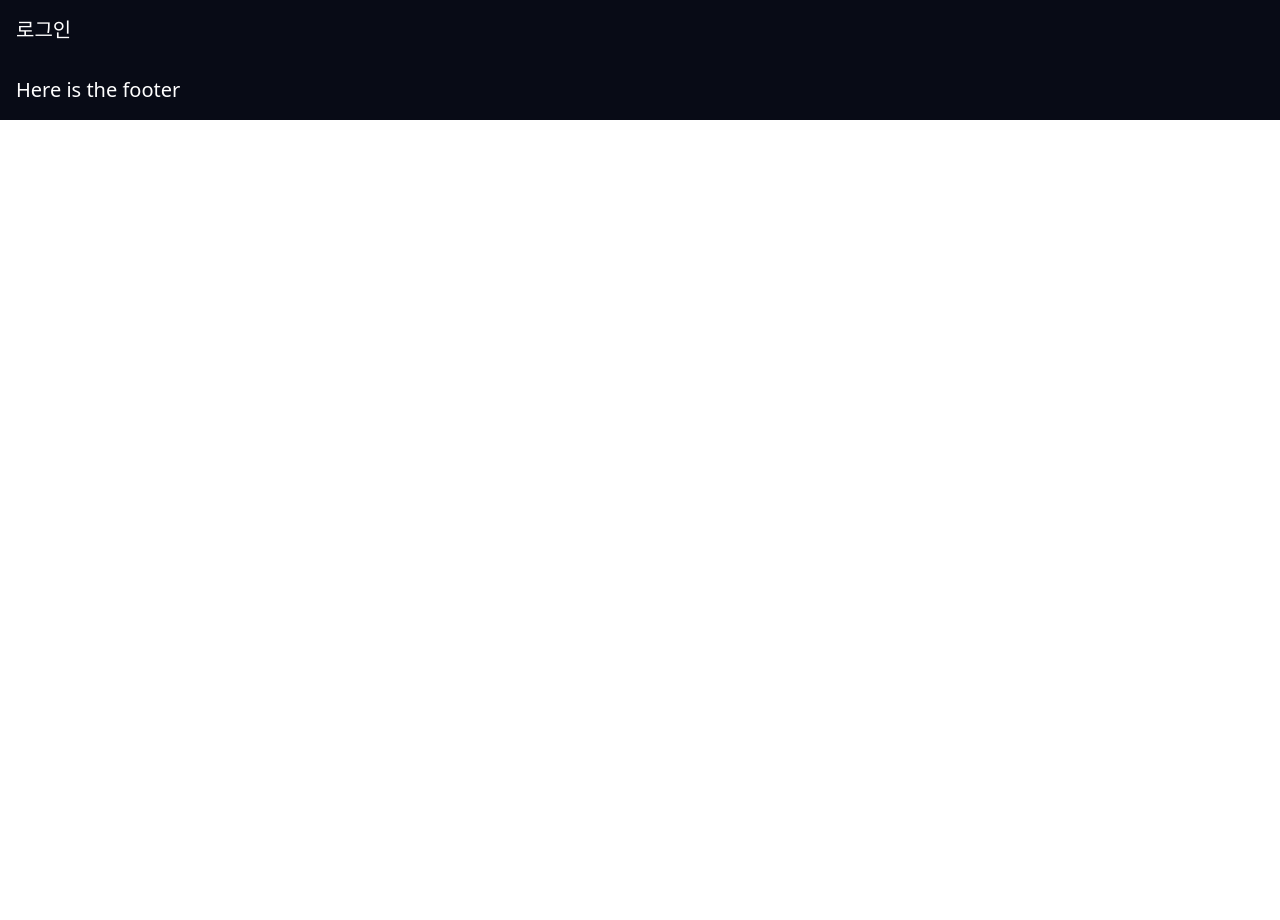
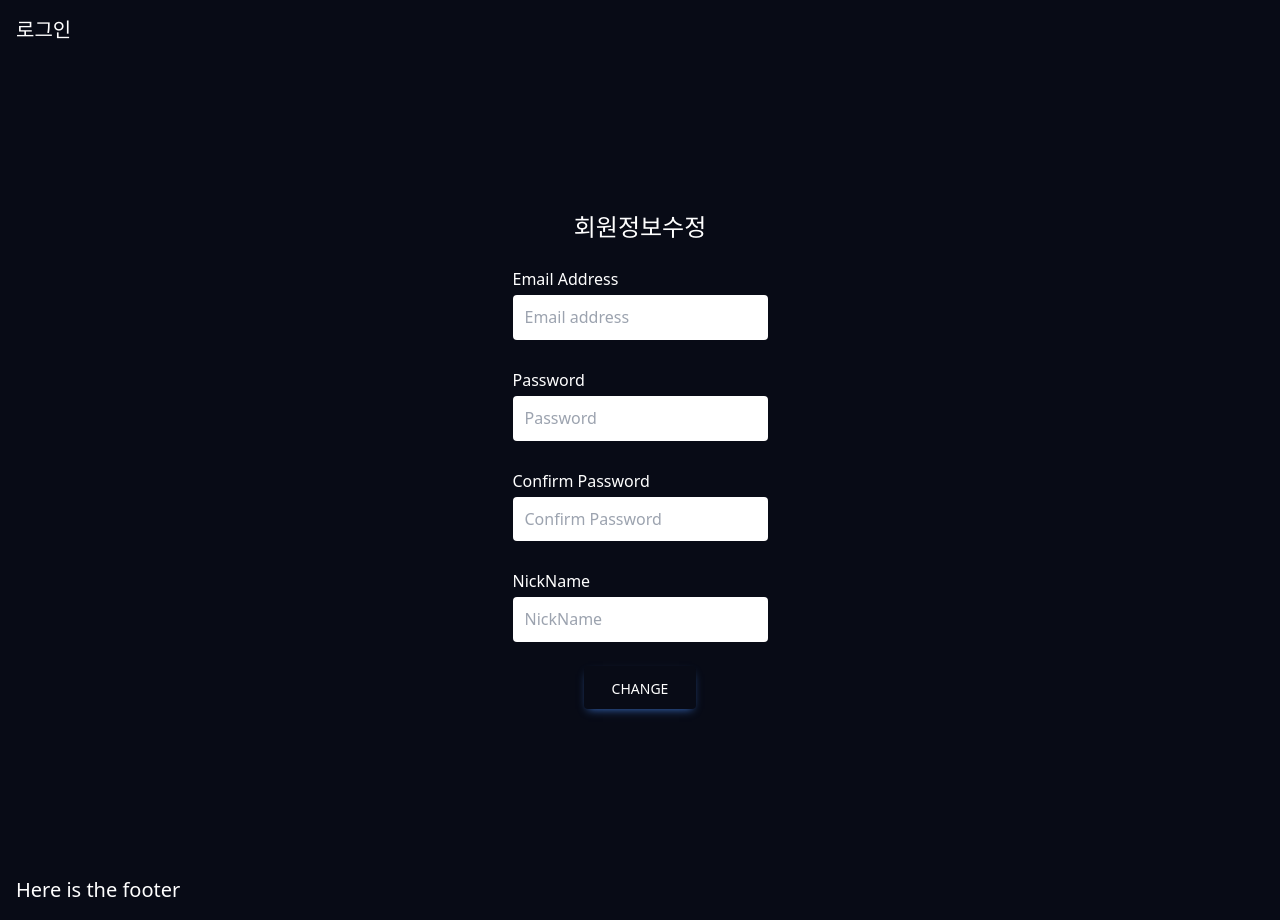
Before and after one commit to 2023-SMHRD-SW-Fullstack-1/Blueme, a React (Create React App) app in the folder client/react/: page /Memberinfochange in a window 1280 px wide. Before the commit the page ends 800 px from the top, so only its background shows below. Built offline with nearby package versions, Linux system fonts and the light colour scheme.

Commit message:
MemberDesign created

```diff
--- a/client/react/src/App.js
+++ b/client/react/src/App.js
@@ -1,10 +1,12 @@
 import React from "react";
-import Header from "./components/Header";
 
 import Main from "./components/Main";
 import Join from "./components/Member/Join";
 import Login from "./components/Member/Login";
-import Footer from "./components/Footer";
+import Footer from "./components/Layout/Footer";
+import Header from "./components/Layout/Header";
+import Memberinfochange from "./components/Member/Memberinfochange";
+import Memberinfo from "./components/Member/Memberinfo";
 
 import "./Tailwind.css";
 import { BrowserRouter as Router, Routes, Route } from "react-router-dom";
@@ -22,6 +24,8 @@ const App = () => {
           <Route path="/" element={<Main />} />
           <Route path="/Login" element={<Login />} />
           <Route path="/Join" element={<Join />} />
+          <Route path="/Memberinfo" element={<Memberinfo />} />
+          <Route path="/Memberinfochange" element={<Memberinfochange />} />
           {/* 필요한 경우 추가 Route 설정 */}
         </Routes>
 
--- a/client/react/src/components/footer.jsx
+++ b/client/react/src/components/Layout/Footer.jsx
@@ -1,5 +1,4 @@
 import React from "react";
-import "../index.css";
 
 function Footer() {
   return (
--- a/client/react/src/components/Main.jsx
+++ b/client/react/src/components/Main.jsx
@@ -1,8 +1,25 @@
 import React from "react";
-import "../index.css";
 
 function Main() {
-  return <div>dd</div>;
+  return (
+    <div className=" min-h-screen flex flex-col justify-center items-center bg-custom-blue text-custom-white max-h-[calc(100vh-HeaderHeight-FooterHeight)] overflow-auto">
+      <h3 class="font-bold text-4xl font-sans mb-10">당신이 좋아하는 가수는?</h3>
+      <div class="grid grid-cols-1 sm:grid-cols-1 md:grid-cols-2 gap-x-6 gap-y-10">
+        {Array(6)
+          .fill()
+          .map((_, i) => (
+            <button key={i} class="flex flex-col items-center space-y-4">
+              <img
+                src={`https://randomuser.me/api/portraits/men/${i + 1}.jpg`}
+                alt=""
+                class="rounded-full w-[150px] h-[150px] object-cover"
+              />
+              <h5 class="font-semibold">Bernard</h5>
+            </button>
+          ))}
+      </div>
+    </div>
+  );
 }
 
 export default Main;
--- a/client/react/src/components/Member/Join.jsx
+++ b/client/react/src/components/Member/Join.jsx
@@ -6,10 +6,10 @@ const Join = () => {
   const months = Array.from({ length: 12 }, (_, i) => i + 1);
   const days = Array.from({ length: 31 }, (_, i) => i + 1);
   return (
-    <div className="bg-custom-blue flex flex-col justify-center items-center">
+    <div className="bg-custom-blue flex flex-col justify-center items-center text-custom-white min-h-screen">
       <div className="relative mb-6">
         <a
-          className="mb-3 flex w-full items-center justify-center rounded bg-primary px-7 pb-2.5 pt-3 text-center bg-custom-blue text-custom-white font-medium uppercase leading-normal text-white shadow-[0_4px_9px_-4px_#3b71ca] transition duration-150 ease-in-out hover:bg-primary-600 hover:shadow-[0_8px_9px_-4px_rgba(59,113,202,0.3),0_4px_18px_0_rgba(59,113,202,0.2)] focus:bg-primary-600 focus:shadow-[0_8px_9px_-4px_rgba(59,113,202,0.3),0_4px_18px_0_rgba(59,113,202,0.2)] focus:outline-none focus:ring-0 active:bg-primary-700 active:shadow-[0_8px_9px_-4px_rgba(59,113,202,0.3),0_4px_18px_0_rgba(59,113,202,0.2)] dark:shadow-[0_4px_9px_-4px_rgba(59,113,202,0.5)] dark:hover:shadow-[0_8px_9px_-4px_rgba(59,113,202,0.2),0_4px_18px_0_rgba(59,113,202,0.1)] dark:focus:shadow-[0_8px_9px_-4px_rgba(59,113,202,0.2),0_4px_18px_0_rgba(59,113,202,0.1)] dark:active:shadow-[0_8px_9px_-4px_rgba(59,113,202,0.2),0_4px_18px_0_rgba(59,113,202,0.1)]"
+          className="mb-3 flex w-full items-center justify-center rounded bg-primary px-7 pb-2.5 pt-3 text-center bg-custom-blue text-custom-white font-medium uppercase leading-normal text-white shadow-[0_4px_9px_-4px_#FEE500] transition duration-150 ease-in-out hover:bg-primary-600 hover:shadow-[0_8px_9px_-4px_rgba(254,229,0,0.3),0_4px_18px_0_rgba(254,229,0,0.2)] focus:bg-primary-600 focus:shadow-[0_8px_9px_-4px_rgba(254,229,0,0.3), 04_x18x 00rgba (254 ,229 ,00 .2 ) ] focus :outline -none focus :ring - 00 active :bg -primary -700 active :shadow - [08 x09x _ -04 _x rgba (254 ,22__9_,__00 _.3__),___04 __xx___18 ___xx___00____r_gba__(25______4__,__22_____9__,__20_____.2__)_]dark:shadow-[04x09x_-04_xrgba_(25__,22__,90__.5_)_]dark:hover:shadow-[08_x09_x-_04__xrgba_(25__,22__,90__.2__),__04__xx__18__xx___00___r_gba__(25__,__11___5__,__20_____.1__)_]dark:focus:shadow-[08x09x_-04_xrgba_(95_,115_,20_.2_),04_x18_x00_r_gba_(95_,115_,20_.1_)_]dark:_active:_shado_w_[08_x09_x-_04__xrgba_(95__,115__,20__.2__),__04__xx__18__xx___00___r_gba__(95__,__11___5__,__20_____.1__)]"
           // style="background-color: #3b5998"
           href="#!"
           role="button"
@@ -22,7 +22,7 @@ const Join = () => {
           Continue with KakaoTalk
         </a>
         <a
-          className="mb-3 flex w-full items-center justify-center bg-custom-blue rounded bg-info px-7 pb-2.5 pt-3 text-center text-sm font-medium uppercase leading-normal text-custom-white shadow-[0_4px_9px_-4px_#54b4d3] transition duration-150 ease-in-out hover:bg-info-600 hover:shadow-[0_8px_9px_-4px_rgba(84,180,211,0.3),0_4px_18px_0_rgba(84,180,211,0.2)] focus:bg-info-600 focus:shadow-[0_8px_9px_-4px_rgba(84,180,211,0.3),0_4px_18px_0_rgba(84,180,211,0.2)] focus:outline-none focus:ring-0 active:bg-info-700 active:shadow-[0_8px_9px_-4px_rgba(84,180,211,0.3),0_4px_18px_0_rgba(84,180,211,0.2)] dark:shadow-[0_4px_9px_-4px_rgba(84,180,211,0.5)] dark:hover:shadow-[0_8px_9px_-4px_rgba(84,180,211,0.2),0_4px_18px_0_rgba(84,180,211,0.1)] dark:focus:shadow-[0_8px_9px_-4px_rgba(84,180,211,0.2),0_4px_18px_0_rgba(84,180,211,0.1)] dark:active:shadow-[0_8px_9px_-4px_rgba(84,180,211,0.2),0_4px_18px_0_rgba(84,180,211,0.1)]"
+          className="mb-3 flex w-full items-center justify-center bg-custom-blue rounded bg-info px-7 pb-2.5 pt-3 text-center text-sm font-medium uppercase leading-normal text-custom-white shadow-[0_4px_9px_-4px_#FFFFFF] transition duration-150 ease-in-out hover:bg-info-600 hover:shadow-[0_8px_9px_-4px_rgba(255,255,255,0.3),0_4px_18px_0_rgba(255,255,255,0.2)] focus:bg-info-600 focus:shadow-[0_8px_9px_-4px_rgba(255,255,255,0.3),0_4px_18px_0_rgba(255,255,255,0.2)] focus:outline-none focus:ring-0 active:bg-info-700 active:shadow-[0_8px_9px_-4px_rgba(255,255,255,0.3),0_4px_18px_0_rgba(255,255,255,0.2)] dark:shadow-[0_4px_9px_-4px_rgba(255,255,255,0.5)] dark:hover:shadow-[0_8px_9px_-4px_rgba(255,255,255,0.2),0_4px_18px_0_rgba(255,255,255,0.1)] dark:focus:shadow-[0_8px_9px_-4px_rgba(255,255,255,0.2),0_4px_18px_0_rgba(255,255,255,0.1)] dark:active:shadow-[0_8px_9px_-4px_rgba(255,255,255,0.2),0_4px_18px_0_rgba(255,255,255,0.1)]"
           // style="background-color: #55acee"
           href="#!"
           role="button"
--- a/client/react/src/components/Member/Memberinfo.jsx
+++ b/client/react/src/components/Member/Memberinfo.jsx
@@ -1,7 +1,30 @@
 import React from "react";
 
 const Memberinfo = () => {
-  return <div></div>;
+  return (
+    <div className="bg-custom-blue flex flex-col justify-center items-center text-custom-white min-h-screen">
+      <div className="relative mb-3 text-custom-white " data-te-input-wrapper-init>
+        비밀번호를 입력해주세요.
+      </div>
+      <div className="mb-10">
+        <input
+          type="password"
+          className="text-custom-black peer block min-h-[auto] w-full rounded border-0 bg-transparent px-3 py-[0.32rem] leading-[2.15] outline-none transition-all duration-200 ease-linear "
+          placeholder="Password"
+        />
+      </div>
+      <div className="">
+        <button
+          type="submit"
+          className=" bg-custom-blue inline-block w-full rounded bg-primary px-7 pb-2.5 pt-3 text-sm font-medium uppercase leading-normal  text-custom-white shadow-[0_4px_9px_-4px_#3b71ca] transition duration-150 ease-in-out hover:bg-primary-600 hover:shadow-[0_8px_9px_-4px_rgba(59,113,202,0.3),0_4px_18px_0_rgba(59,113,202,0.2)] focus:bg-primary-600 focus:shadow-[0_8px_9px_-4px_rgba(59,113,202,0.3),0_4px_18px_0_rgba(59,113,202,0.2)] focus:outline-none focus:ring-0 active:bg-primary-700 active:shadow-[0_8px_9px_-4px_rgba(59,113,202,0.3),0_4px_18px_0_rgba(59,113,202,0.2)] dark:shadow-[0_4px_9px_-4px_rgba(59,113,202,0.5)] dark:hover:shadow-[0_8px_9px_-4px_rgba(59,113,202,0.2),0_4px_18px_0_rgba(59,113,202,0.1)] dark:focus:shadow-[0_8px_9px_-4px_rgba(59,113,202,0.2),0_4px_18px_0_rgba(59,113,202,0.1)] dark:active:shadow-[0_8px_9px_-4px_rgba(59,113,202,0.2),0_4px_18px_0_rgba(59,113,202,0.1)]"
+          data-te-ripple-init
+          data-te-ripple-color="light"
+        >
+          Sumbit
+        </button>
+      </div>
+    </div>
+  );
 };
 
 export default Memberinfo;
--- /dev/null
+++ b/client/react/src/components/Member/Memberinfochange.jsx
@@ -0,0 +1,54 @@
+import React from "react";
+import { Link } from "react-router-dom";
+
+const Memberinfochange = () => {
+  return (
+    <div className="bg-custom-blue flex flex-col justify-center items-center text-custom-white min-h-screen">
+      <div className="text-2xl mb-5">회원정보수정</div>
+      <div className="text-custom-black relative mb-6" data-te-input-wrapper-init>
+        <div className="text-custom-white my-1">Email Address</div>
+        <input
+          type="email"
+          className="peer block min-h-[auto] w-full rounded border-0 bg-transparent px-3 py-[0.32rem] leading-[2.15] outline-none transition-all duration-200 ease-linear   motion-reduce:transition-none dark:text-neutral-200 "
+          placeholder="Email address"
+        />
+      </div>
+      <div className=" relative mb-6" data-te-input-wrapper-init>
+        <div className="text-custom-white my-1"> Password</div>
+        <input
+          type="password"
+          className="text-custom-black peer block min-h-[auto] w-full rounded border-0 bg-transparent px-3 py-[0.32rem] leading-[2.15] outline-none transition-all duration-200 ease-linear   motion-reduce:transition-none dark:text-neutral-200 "
+          placeholder="Password"
+        />
+      </div>
+      <div className="relative mb-6" data-te-input-wrapper-init>
+        <div className="text-custom-white my-1">Confirm Password</div>
+        <input
+          type="password"
+          className="text-custom-black peer block min-h-[auto] w-full rounded border-0 bg-transparent px-3 py-[0.32rem] leading-[2.15] outline-none transition-all duration-200 ease-linear   motion-reduce:transition-none dark:text-neutral-200 "
+          placeholder="Confirm Password"
+        />
+      </div>
+      <div className="relative mb-6" data-te-input-wrapper-init>
+        <div className="text-custom-white my-1">NickName</div>
+        <input
+          type="email"
+          className="text-custom-black peer block min-h-[auto] w-full rounded border-0 bg-transparent px-3 py-[0.32rem] leading-[2.15] outline-none transition-all duration-200 ease-linear   motion-reduce:transition-none dark:text-neutral-200 "
+          placeholder="NickName"
+        />
+      </div>
+      <div className="">
+        <button
+          type="submit"
+          className=" bg-custom-blue inline-block w-full rounded bg-primary px-7 pb-2.5 pt-3 text-sm font-medium uppercase leading-normal  text-custom-white shadow-[0_4px_9px_-4px_#3b71ca] transition duration-150 ease-in-out hover:bg-primary-600 hover:shadow-[0_8px_9px_-4px_rgba(59,113,202,0.3),0_4px_18px_0_rgba(59,113,202,0.2)] focus:bg-primary-600 focus:shadow-[0_8px_9px_-4px_rgba(59,113,202,0.3),0_4px_18px_0_rgba(59,113,202,0.2)] focus:outline-none focus:ring-0 active:bg-primary-700 active:shadow-[0_8px_9px_-4px_rgba(59,113,202,0.3),0_4px_18px_0_rgba(59,113,202,0.2)] dark:shadow-[0_4px_9px_-4px_rgba(59,113,202,0.5)] dark:hover:shadow-[0_8px_9px_-4px_rgba(59,113,202,0.2),0_4px_18px_0_rgba(59,113,202,0.1)] dark:focus:shadow-[0_8px_9px_-4px_rgba(59,113,202,0.2),0_4px_18px_0_rgba(59,113,202,0.1)] dark:active:shadow-[0_8px_9px_-4px_rgba(59,113,202,0.2),0_4px_18px_0_rgba(59,113,202,0.1)]"
+          data-te-ripple-init
+          data-te-ripple-color="light"
+        >
+          Change
+        </button>
+      </div>
+    </div>
+  );
+};
+
+export default Memberinfochange;
```
Also changed, not shown: client/react/src/components/Member/Login.jsx (+6 -9 lines), client/react/src/components/Layout/Header.jsx (renamed from client/react/src/components/Header.jsx), client/react/src/img/logo.png.
